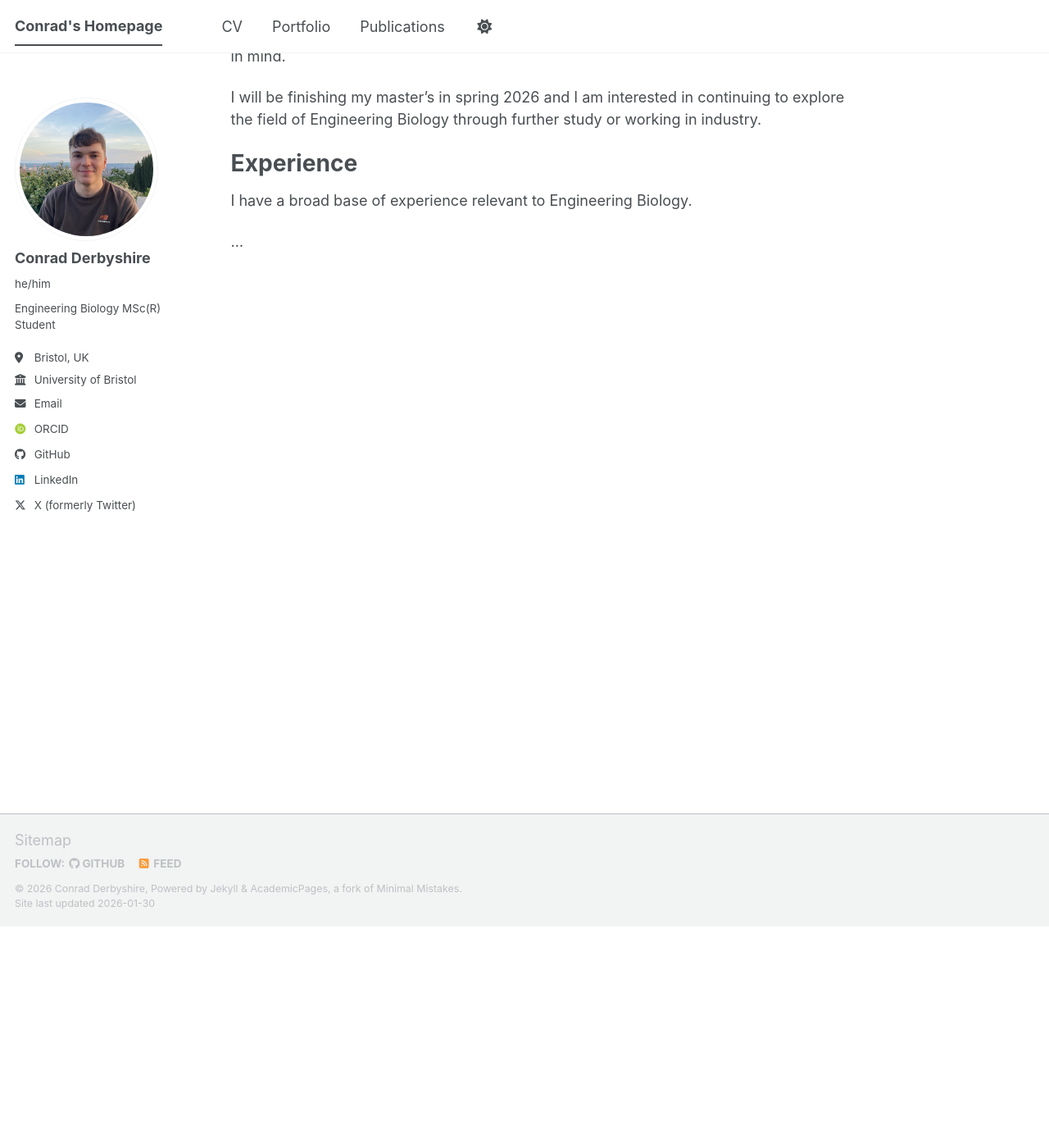
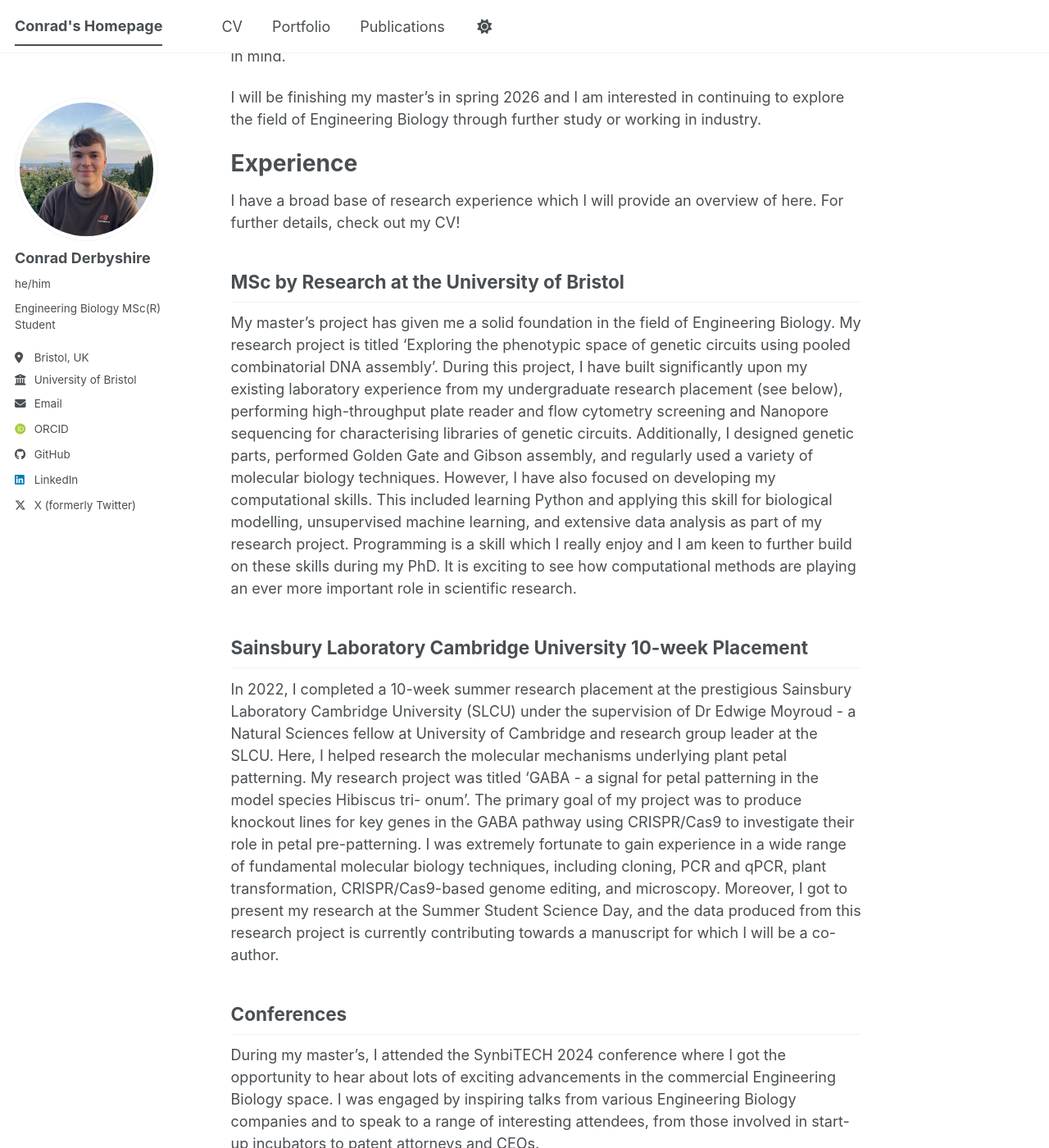
Before and after one commit to conradderbyshire/conradderbyshire.github.io, a Jekyll site: the page built from _pages/about.md, in a window 1280 px wide and 1400 px high, scrolled down 270 px. Shown: the whole window at 82% size. Built offline with Jekyll 4.4.1, drawn with Linux system fonts in a browser that asks for light colours; some web fonts are replaced; a script bundle is joined from its source files by our own code; library files that are not in the unit come from our copies.

Commit message:
Adding experience section to about.md

```diff
--- a/_pages/about.md
+++ b/_pages/about.md
@@ -17,6 +17,17 @@ I will be finishing my master's in spring 2026 and I am interested in continuing
 
 # Experience
 
-I have a broad base of experience relevant to Engineering Biology.
+I have a broad base of research experience which I will provide an overview of here. For further details, check out my CV!
 
-...
+## MSc by Research at the University of Bristol
+
+My master’s project has given me a solid foundation in the field of Engineering Biology. My research project is titled ‘Exploring the phenotypic space of genetic circuits using pooled combinatorial DNA assembly’. During this project, I have built significantly upon my existing laboratory experience from my undergraduate research placement (see below), performing high-throughput plate reader and flow cytometry screening and Nanopore sequencing for characterising libraries of genetic circuits. Additionally, I designed genetic parts, performed Golden Gate and Gibson assembly, and regularly used a variety of molecular biology techniques. However, I have also focused on developing my computational skills. This included learning Python and applying this skill for biological modelling, unsupervised machine learning, and extensive data analysis as part of my research project. Programming is a skill which I really enjoy and I am keen to further build on these skills during my PhD. It is exciting to see how computational methods are playing an ever more important role in scientific research.
+
+## Sainsbury Laboratory Cambridge University 10-week Placement
+
+In 2022, I completed a 10-week summer research placement at the prestigious Sainsbury Laboratory Cambridge University (SLCU) under the supervision of Dr Edwige Moyroud - a Natural Sciences fellow at University of Cambridge and research group leader at the SLCU. Here, I helped research the molecular mechanisms underlying plant petal patterning. My research project was titled ‘GABA - a signal for petal patterning in the model species Hibiscus tri-
+onum’. The primary goal of my project was to produce knockout lines for key genes in the GABA pathway using CRISPR/Cas9 to investigate their role in petal pre-patterning. I was extremely fortunate to gain experience in a wide range of fundamental molecular biology techniques, including cloning, PCR and qPCR, plant transformation, CRISPR/Cas9-based genome editing, and microscopy. Moreover, I got to present my research at the Summer Student Science Day, and the data produced from this research project is currently contributing towards a manuscript for which I will be a co-author.
+
+## Conferences
+
+During my master’s, I attended the SynbiTECH 2024 conference where I got the opportunity to hear about lots of exciting advancements in the commercial Engineering Biology space. I was engaged by inspiring talks from various Engineering Biology companies and to speak to a range of interesting attendees, from those involved in start-up incubators to patent attorneys and CEOs.
```
